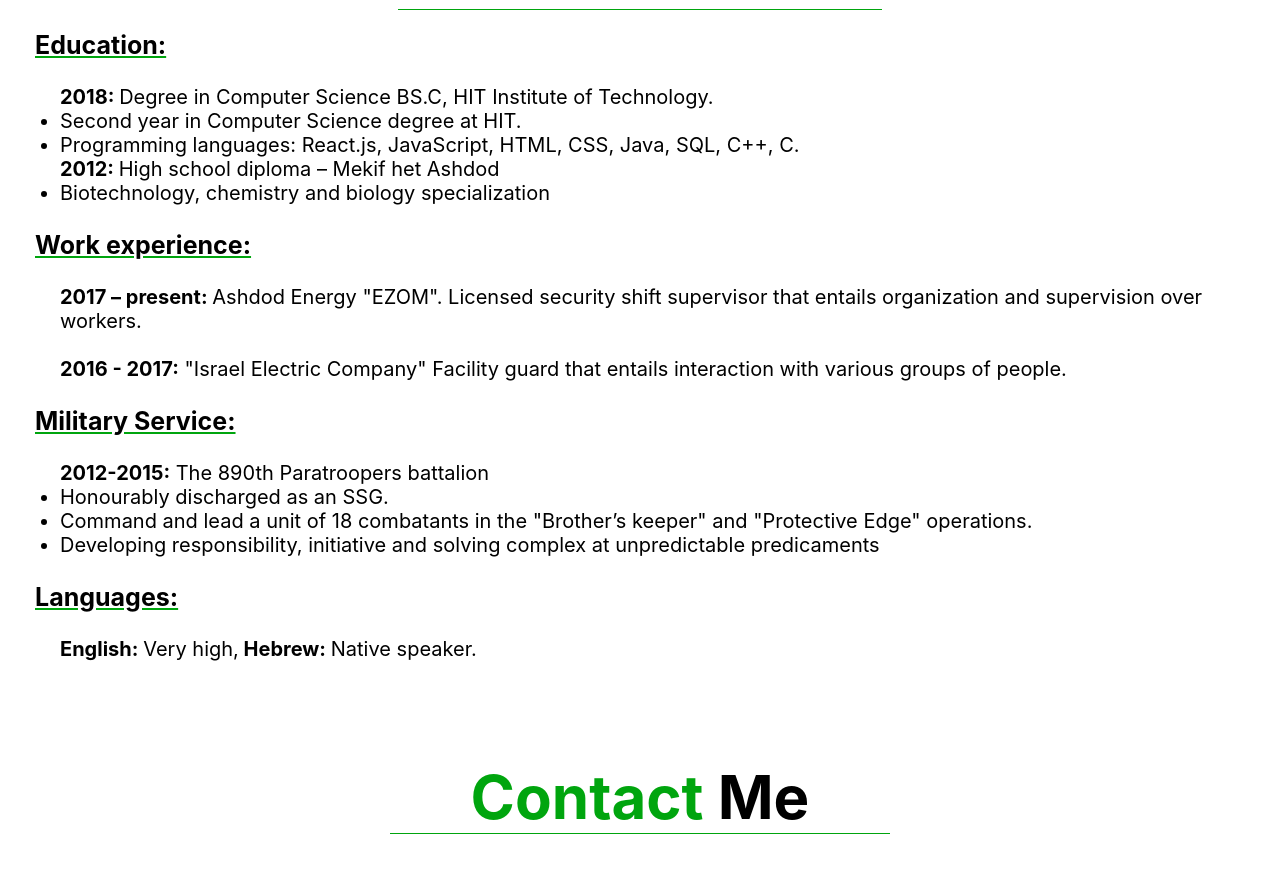
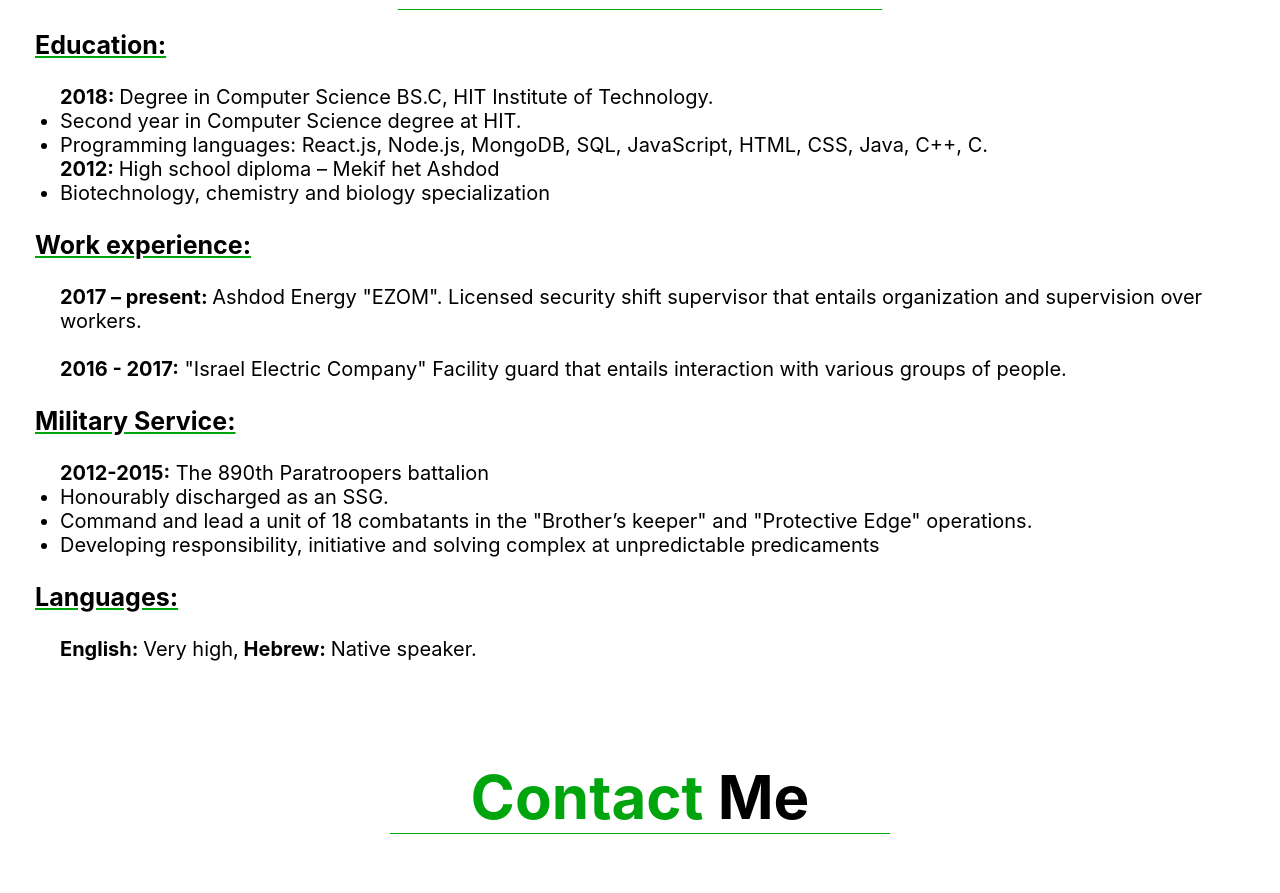
Before and after one commit to zivmorad/portfolio-website, a React (Create React App) app: page / in a window 1280 px wide. Shown: the part 1920-2813 px from the top of the page. Built offline with nearby package versions, Linux system fonts and the light colour scheme.

Commit message:
change resume

```diff
--- a/src/components/Resume/Resume.js
+++ b/src/components/Resume/Resume.js
@@ -17,7 +17,7 @@ const Resume=()=>{
                             Second year in Computer Science degree at HIT.
                         </li>
                         <li>
-                            Programming languages: React.js, JavaScript, HTML, CSS, Java, SQL, C++, C.
+                            Programming languages: React.js, Node.js, MongoDB, SQL, JavaScript, HTML, CSS, Java, C++, C.
                         </li>
                     </ul>
                         <p>
```
